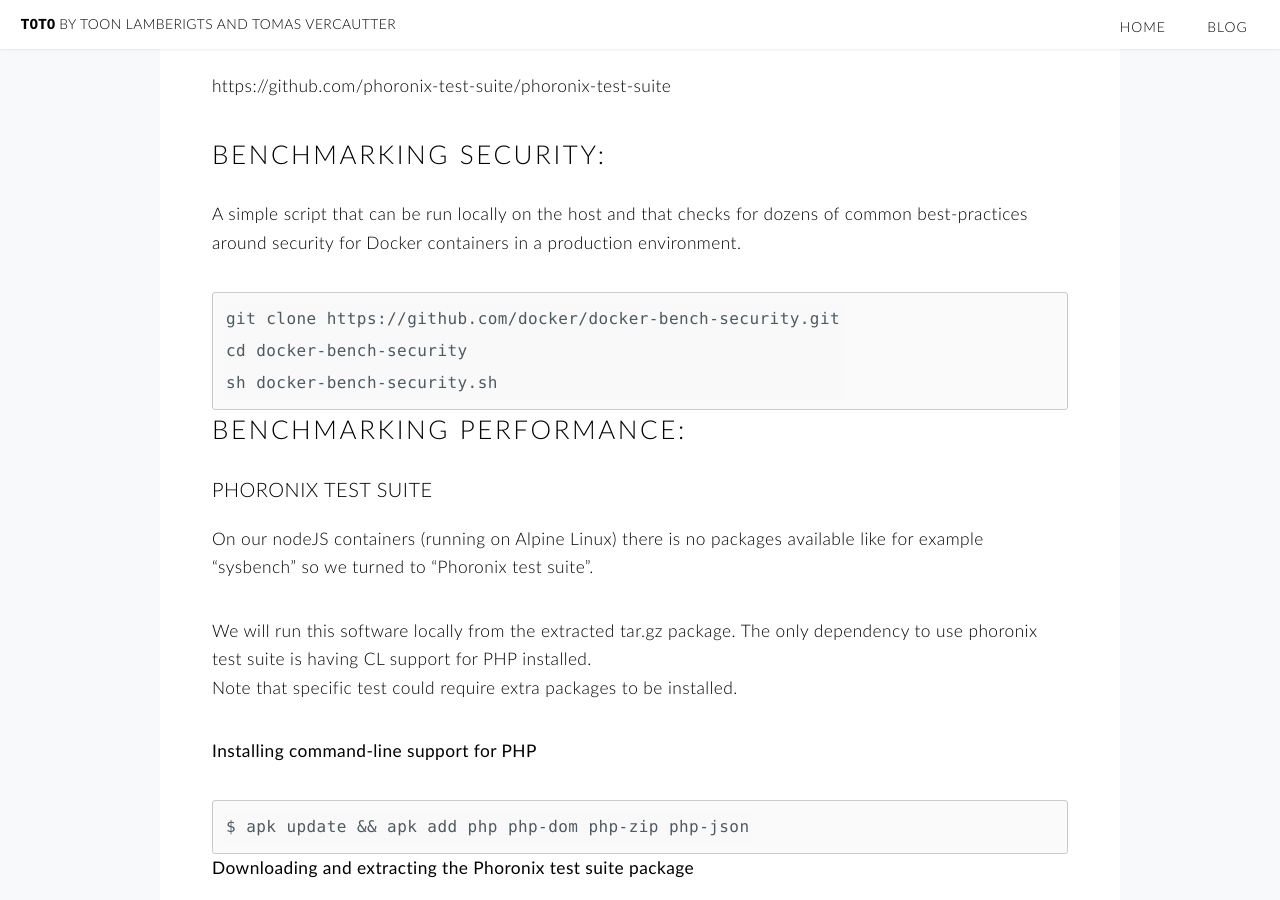
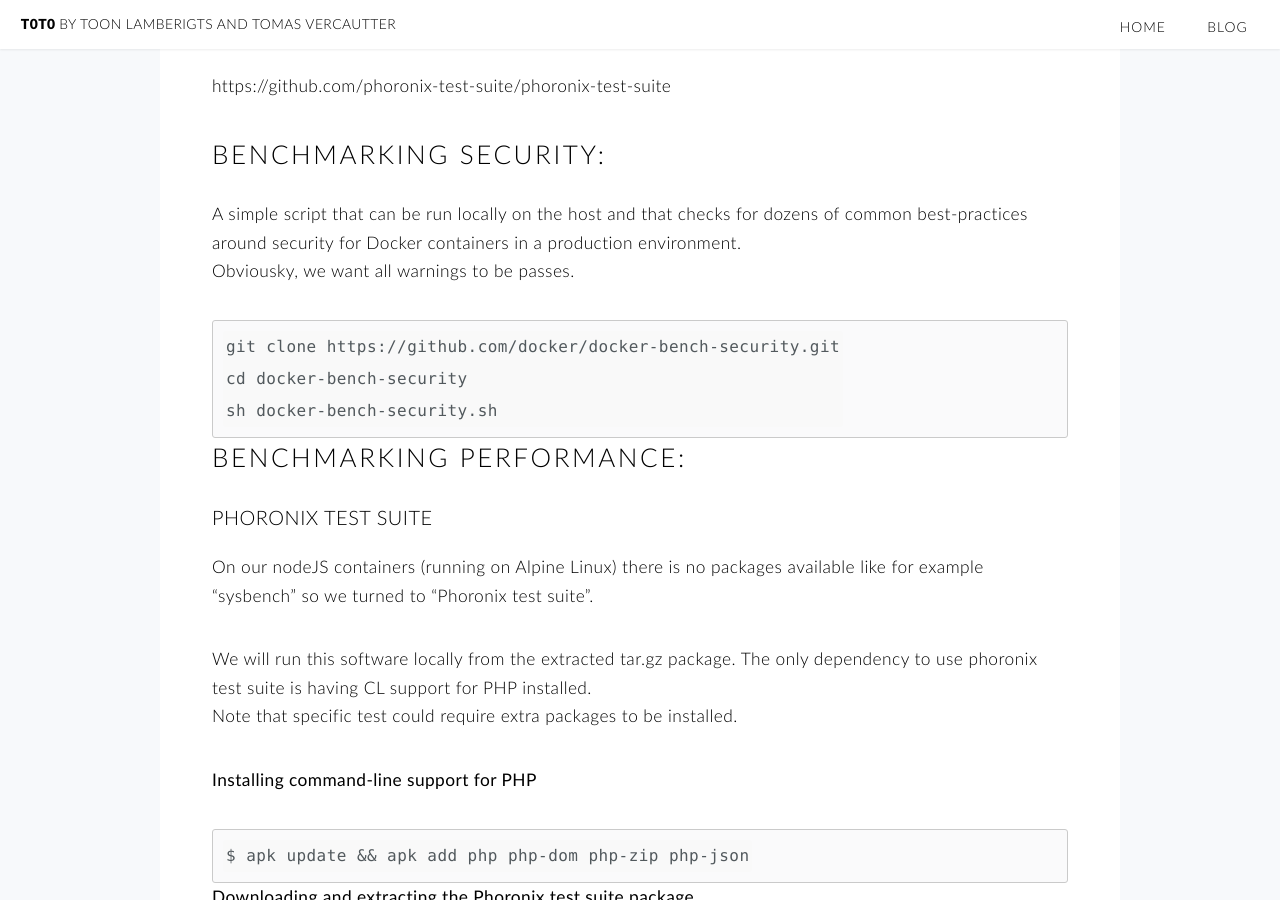
Before and after one commit to t0t0/t0t0.github.io, a Jekyll site: the page built from _posts/2016-3-18-benchmarking-performance-security-docker.md, in a window 1280 px wide and 900 px high, scrolled down 647 px. Built offline with Jekyll 4.4.1, drawn with Linux system fonts in a browser that asks for light colours.

Commit message:
Update 2016-3-18-benchmarking-performance-security-docker.md

````diff
--- a/_posts/2016-3-18-benchmarking-performance-security-docker.md
+++ b/_posts/2016-3-18-benchmarking-performance-security-docker.md
@@ -24,6 +24,7 @@ https://github.com/phoronix-test-suite/phoronix-test-suite
 ## Benchmarking security:
 
 A simple script that can be run locally on the host and that checks for dozens of common best-practices around security for Docker containers in a production environment.
+Obviousky, we want all warnings to be passes.
 
 ```
 git clone https://github.com/docker/docker-bench-security.git
````
